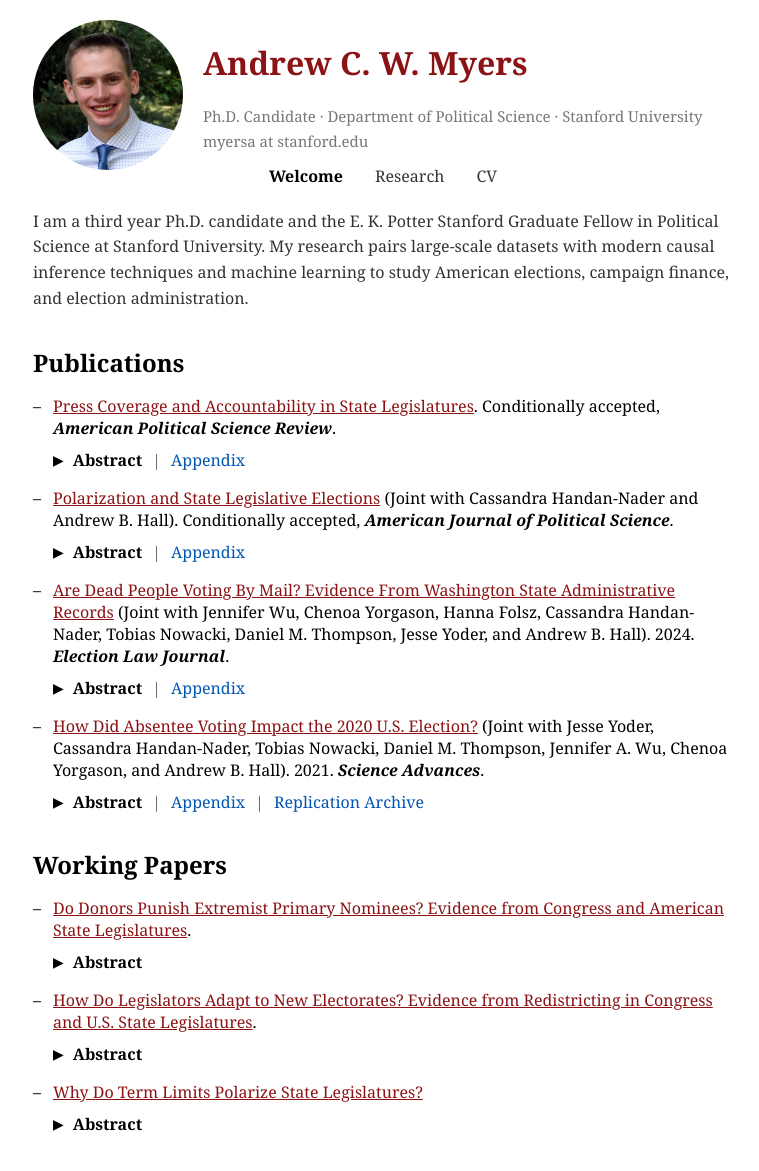
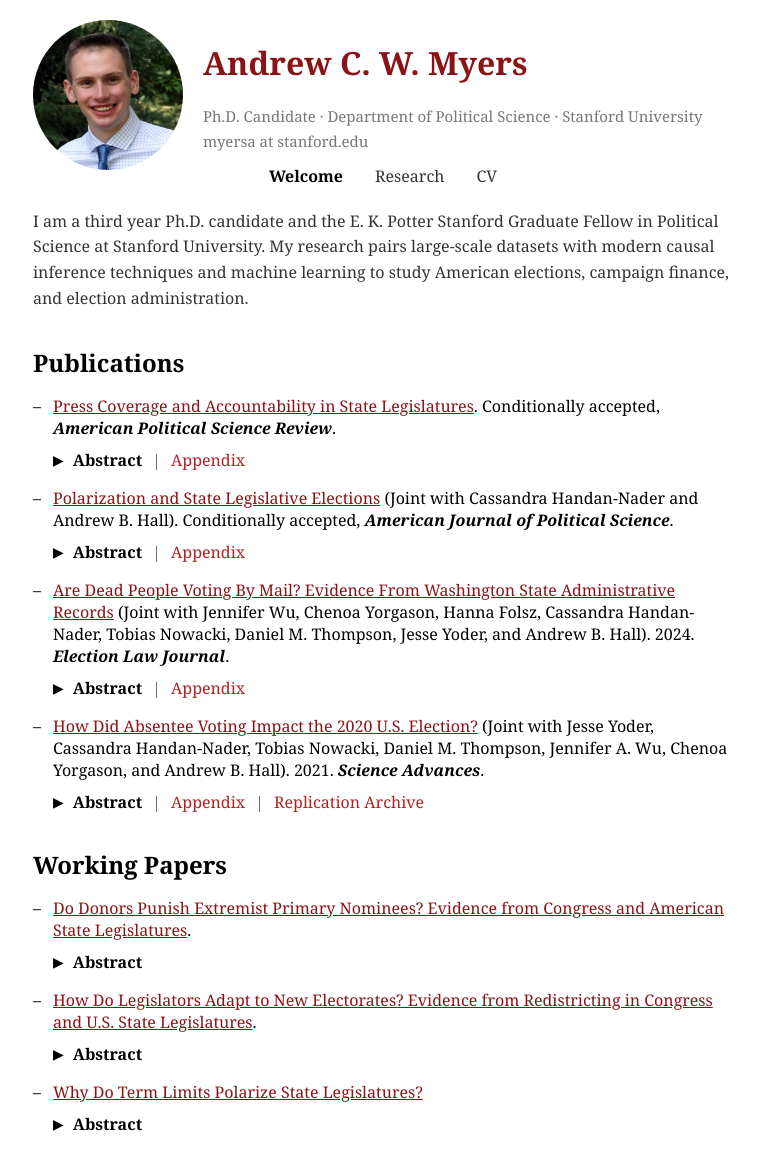
Before and after one commit to AndyMyersSkol/AndyMyersSkol.github.io, a Jekyll site: the page index.html, which Jekyll copies as it is, in a window 1280 px wide. Shown: the whole page, without its empty margins (257-1016 px from the left). Built offline with Jekyll 4.4.1, drawn with Linux system fonts in a browser that asks for light colours.

Commit message:
Update index.html

```diff
--- a/index.html
+++ b/index.html
@@ -221,7 +221,7 @@
 /* Style for the replication link */
 .replication-link {
     font-size: 1em;
-    color: #0056B3;
+    color: #B22222;
     text-decoration: none;
     font-weight: normal;
 }
@@ -245,7 +245,7 @@
     background-color: #F8F9FA; /* Light grey background */
     text-align: justify; /* Justify text */
     border-radius: 0px; /* No rounded corners */
-    width: 95%; /* Makes the dropdown slightly smaller than full width */
+    width: 92%; /* Makes the dropdown slightly smaller than full width */
     margin: 0 auto; /* Centers the dropdown */
 }
 /* Ensure the <details> container is full-width but does not indent the button */
```
